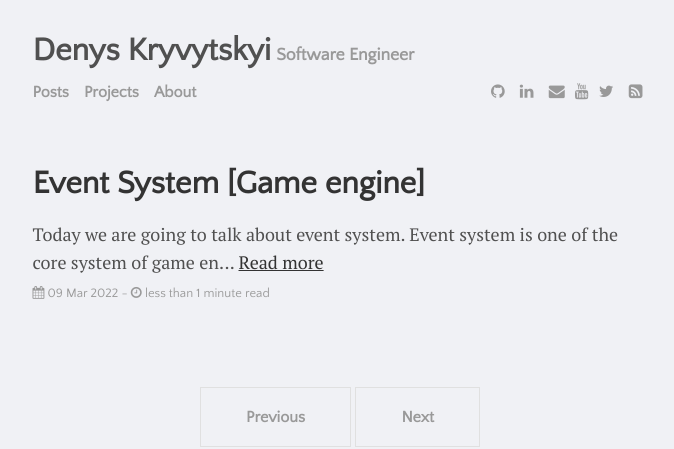
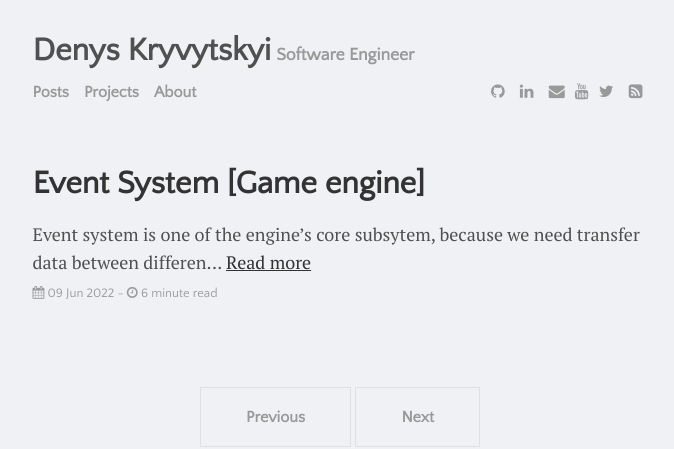
Before and after one commit to denyskryvytskyi/denyskryvytskyi.github.io, a Jekyll site: the page built from index.html, in a window 1280 px wide. Shown: the top 449 px of the page, without its empty margins (300-974 px from the left). Built offline with Jekyll 4.4.1, drawn with Linux system fonts in a browser that asks for light colours; the list of posts is cut into pages by our own code; some of the changed lines change nothing that is shown.

Commit message:
Event system post introduced

```diff
--- a/_posts/2022-03-09-event-system.md
+++ /dev/null
@@ -1,27 +0,0 @@
----
-layout: post
-title: "Event System [Game engine]"
-author: "Denys Kryvytskyi"
-categories: journal
-tags: [gameengine]
-# image: eventsystem.png
----
-
-Today we are going to talk about event system.
-
-Event system is one of the core system of game engine, because we need interaction between differtent engine subsystems.
-
-{% highlight cpp %}
-int main()
-{
-   std::<< "Event Manager description here" << std::endl;
-
-   return 0;
-}
-{% endhighlight %}
-
-### References
-
-- Game Coding Complete, 4th ed. *Mike McShaffry, David Graham*.
-- Game Programming Patterns. *Robert Nystrom*.
-- Game Engine Architecture, 3rd ed. *Jason Gregory*.
--- /dev/null
+++ b/_posts/2022-06-09-event-system.md
@@ -0,0 +1,412 @@
+---
+layout: post
+title: "Event System [Game engine]"
+author: "Denys Kryvytskyi"
+categories: journal
+tags: [gameengine]
+# image: eventsystem.png
+---
+
+Event system is one of the engine's core subsytem, because we need transfer data between different subsystems.
+
+I was thinking about making non blocking (will be described in the section below) event system with queue feature and it will have some versatility for usage.
+
+<h2 align="center"> Brief overview </h2>
+
+Let's see what are the key parts of our event system and how they interact with each other.
+<br>
+<br>
+Firstly, I need to say that we will use some logic of publisher-subscriber pattern, but without correspond classes, just logic.
+
+So, we have the next parts:
+- Publisher. In our case - any code that send an event.
+- Manager (bus, pool or any other name that you like). Main job - queue events and dispatch them.
+- Subscriber. Any class with subscription on event.
+- Event. User-defined class, that can be processed by manager.
+
+Let's try to visualize Event and Manager on the class diagram.
+We will not display any "publisher" or "subscriber" classes, because they are only user-dependent.
+<p align="center">
+   <img src="../assets/img/event-system-class-diagram.png" alt="Event system class diagram">
+</p>
+
+Next step is to visualize Publisher-Manager-Subscriber interaction on sequence diagram.
+<p align="center">
+   <img src="../assets/img/event-system-sequence-diagram.png" alt="Event system sequence diagram">
+</p>
+
+<h2 align="center"> Implementation </h2>
+
+<h3 align="center">Event</h3>
+Let's start our implementation from the core messaging thing - event.
+
+Our Event interface is pretty simple:
+{% highlight cpp %}
+class Event
+{
+public:
+   virtual const std::string GetEventType() const = 0;
+
+public:
+   bool Handled = false;
+};
+{% endhighlight %}
+
+The main point is that every custom Event should have unique identifier, which we will use later in our manager.
+
+Let me to show you example of custom event:
+{% highlight cpp %}
+ class WindowResizeEvent : public Event
+{
+public:
+   MouseMovedEvent(float x, float y) :
+         MouseX(x),
+         MouseY(y)
+   {}
+
+   const std::string GetEventType() const override { return "{7CCF9526-19A3-431E-B9CB-B6AA7C775469}" };
+
+public:
+   float MouseX { 0.0f };
+   float MouseY { 0.0f };
+};
+{% endhighlight %}
+
+You can make some improvements (if you want), like more convenient uuid definition or debug tostring function (you can find my code [here](https://github.com/denyskryvytskyi/ElvenEngine/blob/master/Engine/src/Events/Event.h))
+
+<h3 align="center"> Event callback </h3>
+Fine, now we need to make callback wrapper. It's a trick (template magic &#128512;) that I've made to have possibility to subscribe on different events type by callbacks with corresponding event type reference (instead of unsafe Event pointer):
+{% highlight cpp %}
+class EventCallbackWrapper
+{
+public:
+   void exec(Event& e)
+   {
+      call(e);
+   }
+
+   virtual const char* getType() const = 0;
+
+private:
+   virtual void call(Event& e) = 0;
+};
+
+template<typename EventType>
+using EventFunctionHandler = std::function<void(EventType& e)>;
+
+template<typename EventType>
+class EventCallbackWrapperT : public EventCallbackWrapper
+{
+public:
+   EventCallbackWrapperT(EventFunctionHandler<EventType> callback)
+      : functionHandler(callback)
+      , functionType(functionHandler.target_type().name())
+   {};
+
+private:
+   virtual void call(Event& e) override
+   {
+      if (e.GetEventType() == EventType::GetStaticEventType())
+      {
+         functionHandler(static_cast<EventType&>(e));
+      }
+   }
+
+   virtual const char* getType() const override { return functionType; }
+
+private:
+   EventFunctionHandler<EventType> functionHandler;
+   const char* functionType;
+};
+{% endhighlight %}
+
+I think that the code above pretty understandable without in depth explanation. But if you stuck - don't panic, just leave a comment below and I'll try to help you.
+
+<h3 align="center"> Event Manager </h3>
+The next code block is our event manager class:
+
+{% highlight cpp %}
+class EventManager
+{
+public:
+   void Shutdown();
+
+   void Subscribe(const std::string eventId, EventCallbackWrapper* handler);
+   void Unsubscribe(const std::string eventId, const char* handlerName);
+   void TriggerEvent(Event* event);
+   void QueueEvent(Event* event);
+   void DispatchEvents();
+
+private:
+   std::vector<Event*> m_eventsQueue;
+   std::unordered_map<std::string, std::vector<EventCallbackWrapper*>> m_subscribers;
+};
+
+extern EventManager gEventManager;
+{% endhighlight %}
+
+I've created global variable for our manager, but it has some disadvantages with initialization order and multhireading perspective. So, you are free to make it local variable (maybe in Application class or whatever).
+
+Also I've made useful functions to interact with Event Manager from any engine/game subsystem:
+
+{% highlight cpp %}
+template<typename EventType>
+static void Subscribe(const EventFunctionHandler<EventType>& callback)
+{
+   EventCallbackWrapper* handler = new EventCallbackWrapperT<EventType>(callback);
+
+   gEventManager.Subscribe(EventType::GetStaticEventType(), handler);
+}
+
+template<typename EventType>
+static void Unsubscribe(const EventFunctionHandler<EventType>& callback)
+{
+   const char* handlerName = callback.target_type().name();
+   gEventManager.Unsubscribe(EventType::GetStaticEventType(), handlerName);
+}
+
+static void TriggerEvent(Event* triggeredEvent)
+{
+   gEventManager.TriggerEvent(triggeredEvent);
+}
+
+static void QueueEvent(Event* queuedEvent)
+{
+   gEventManager.QueueEvent(queuedEvent);
+}
+{% endhighlight %}
+
+As you can see, we use two data structures:
+- vector for events queue, which contains pointer to events with different types.
+- unordered_map (hashtable implementation from standard library), where key is event uuid (will be explained in Event section) and value - vector of subscribers-callbacks.
+
+Subscribe/Unsubscribe functions should be called from subscriber's code.
+TriggerEvent/QueueEvent function should be called from pusblisher's code.
+
+DispatchEvents should be called from the main game loop on every, like this:
+
+{% highlight cpp %}
+void Application::Run()
+{
+   ...
+   while(isApplicationRun)
+   {
+      Render();
+      ProcessInput();
+
+      gEventManager.DispatchEvents();
+   }
+   ...
+}
+{% endhighlight %}
+
+Definition of our manager mechanism is next:
+
+{% highlight cpp %}
+void EventManager::Shutdown()
+{
+   for (auto event : m_eventsQueue)
+   {
+      delete event;
+   }
+
+   for (auto& eventSubscirbersIt = m_subscribers.begin(); eventSubscirbersIt != m_subscribers.end(); ++eventSubscirbersIt)
+   {
+      auto& handlers = eventSubscirbersIt->second;
+      for (auto& it = handlers.begin(); it != handlers.end();)
+      {
+         delete* it;
+         it = handlers.erase(it);
+      }
+   }
+   m_subscribers.clear();
+}
+
+void EventManager::Subscribe(const std::string eventId, EventCallbackWrapper* handler)
+{
+   auto subscribers = m_subscribers.find(eventId);
+   if (subscribers != m_subscribers.end())
+   {
+      auto& handlers = subscribers->second;
+      for (auto it = handlers.begin(); it != handlers.end(); ++it)
+      {
+         if ((*it)->getType() == handler->getType())
+         {
+            EL_ASSERT(false, "Attempting to double-register callback");
+            return;
+         }
+      }
+      handlers.emplace_back(handler);
+   }
+   else
+   {
+      m_subscribers[eventId].emplace_back(handler);
+   }
+}
+
+void EventManager::Unsubscribe(const std::string eventId, const char* handlerName)
+{
+   auto& handlers = m_subscribers[eventId];
+   for (auto it = handlers.begin(); it != handlers.end(); ++it)
+   {
+      if ((*it)->getType() == handlerName)
+      {
+         delete* it;
+         it = handlers.erase(it);
+         return;
+      }
+   }
+}
+
+void EventManager::TriggerEvent(Event* event)
+{
+   for (auto handler : m_subscribers[event->GetEventType()])
+   {
+      handler->exec(*event);
+   }
+   event->Handled = true;
+}
+
+void EventManager::QueueEvent(Event* event)
+{
+   m_eventsQueue.emplace_back(event);
+}
+
+void EventManager::DispatchEvents()
+{
+   for (auto eventIt = m_eventsQueue.begin(); eventIt != m_eventsQueue.end();)
+   {
+      if (!(*eventIt)->Handled)
+      {
+         TriggerEvent(*eventIt);
+         eventIt = m_eventsQueue.erase(eventIt);
+      }
+      else
+      {
+         ++eventIt;
+      }
+   }
+}
+{% endhighlight %}
+
+If this code formatting is painful for you, you are free to look at the same [in-engine code on Github](https://github.com/denyskryvytskyi/ElvenEngine/blob/master/Engine/src/Events/EventManager.cpp).
+
+<h3 align="center">Handler</h3>
+
+Let's see how handler can interact with event manager.
+
+For example, we have camera class, that create projection matrix.
+Projection matrix depennds on window size. So, we need to handle window resize event to recalculate projection matrix every time we change window size.
+
+Firstly, we add member function `OnWindowResizeEvent`, that will be our callback for event.
+
+{% highlight cpp %}
+class Camera
+{
+public:
+   Camera()
+   ~Camera()
+   ... camera class code ...
+
+   void OnWindowResizeEvent(const WindowResizeEvent& e);
+};
+{% endhighlight %}
+
+Our ctor/dtor and callback definition:
+
+{% highlight cpp %}
+Camera::Camera()
+{
+   auto callback = std::bind(&Camera::OnWindowResized, this, std::placeholders::_1)
+   Subscribe<WindowResizeEvent>(callback);
+}
+
+Camera::~Camera()
+{
+   auto callback = std::bind(&Camera::OnWindowResized, this, std::placeholders::_1)
+   Unsubscribe<Events::WindowResizeEvent>(m_windowResizeCallback);
+}
+
+void Camera::OnWindowResized(const WindowResizeEvent& e)
+{
+   const int width = e.Width;
+   const int height = e.Height;
+
+   ... recalculate projection matrix by new window size and aspect ratio ...
+}
+{% endhighlight %}
+
+To make it more simple, we can add member callback variable for camera class and bind it once in constructor. Also we can make macros as std::bind wrapper and send only member function as argument:
+
+{% highlight cpp %}
+#define EVENT_CALLBACK(fn) std::bind(&fn, this, std::placeholders::_1)
+
+class Camera
+{
+public:
+   Camera()
+   ~Camera()
+   ... camera class code ...
+
+   void OnWindowResized(const WindowResizeEvent& e);
+
+public:
+   EventFunctionHandler<WindowResizeEvent> m_windowResizeCallback;
+};
+
+Camera::Camera()
+{
+   m_windowResizeCallback = EVENT_CALLBACK(Camera::OnWindowResized);
+   Subscribe<WindowResizeEvent>(m_windowResizeCallback);
+}
+
+Camera::~Camera()
+{
+   Unsubscribe<Events::WindowResizeEvent>(m_windowResizeCallback);
+}
+
+void Camera::OnWindowResized(const WindowResizeEvent& e)
+{
+   const int width = e.Width;
+   const int height = e.Height;
+
+   ... recalculate projection matrix by new window size and aspect ratio ...
+}
+{% endhighlight %}
+
+<h3 align="center"> Publisher</h3>
+
+The last part of out system - publisher.
+Actually our publisher is just send event call TriggerEvent/QueueEvent.
+
+For example, we want send window resize event from window class:
+
+{% highlight cpp %}
+class Window
+{
+   ... window class code ...
+
+   void Update
+   {
+      ... code ...
+
+      setWindowResizeCallback([](int width, int height){
+         TriggerEvent(new WindowResizeEvent(width, height));
+      })
+   }
+}
+{% endhighlight %}
+
+<h3 align="center"> P.S. </h3>
+
+I hope you will find something interesting and useful from this post.
+I think I'll add support multithreading to event system when I'll experiment with multithreading in engine and I'll write post about it later.
+Feel free to comment and write yor thouths about my implementation.
+
+Thank you!
+
+### References
+
+- Game Coding Complete, 4th ed. *Mike McShaffry, David Graham*.
+- Game Programming Patterns. *Robert Nystrom*.
+- Game Engine Architecture, 3rd ed. *Jason Gregory*.
--- a/_sass/_code.scss
+++ b/_sass/_code.scss
@@ -2,6 +2,15 @@
   Code
 */
 
+// changed
+
+// trick to remove left-right margin for code block
+figure {
+  margin-inline-start: 0px;
+  margin-inline-end: 0px;
+}
+
+//
 code,
 pre {
   font-family: $code-font-family;
```
Also changed, not shown: assets/img/event-system-class-diagram.png (added), assets/img/event-system-sequence-diagram.png (added).
